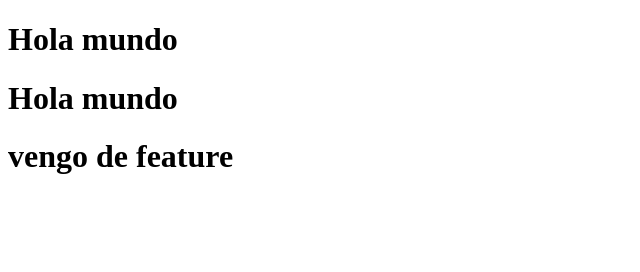
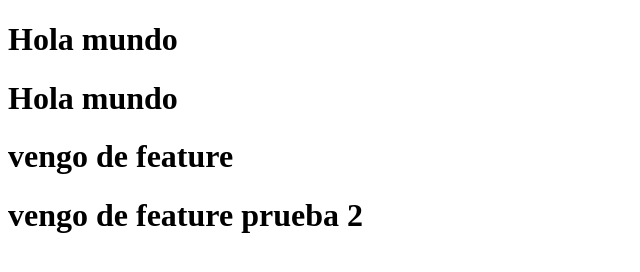
Before and after one commit to luisserranom/TutoriaGrupalGit, a plain HTML site: page view/index.html in a window 1280 px wide. Shown: the whole page, without its empty margins (0-640 px from the left). Drawn offline with Linux system fonts and the light colour scheme.

Commit message:
Pueba push 2 feature

```diff
--- a/view/index.html
+++ b/view/index.html
@@ -10,5 +10,6 @@
     <h1>Hola mundo</h1>
     <h1>Hola mundo</h1>
     <h1>vengo de feature</h1>
+    <h1>vengo de feature prueba 2 </h1>
 </body>
 </html>
```
